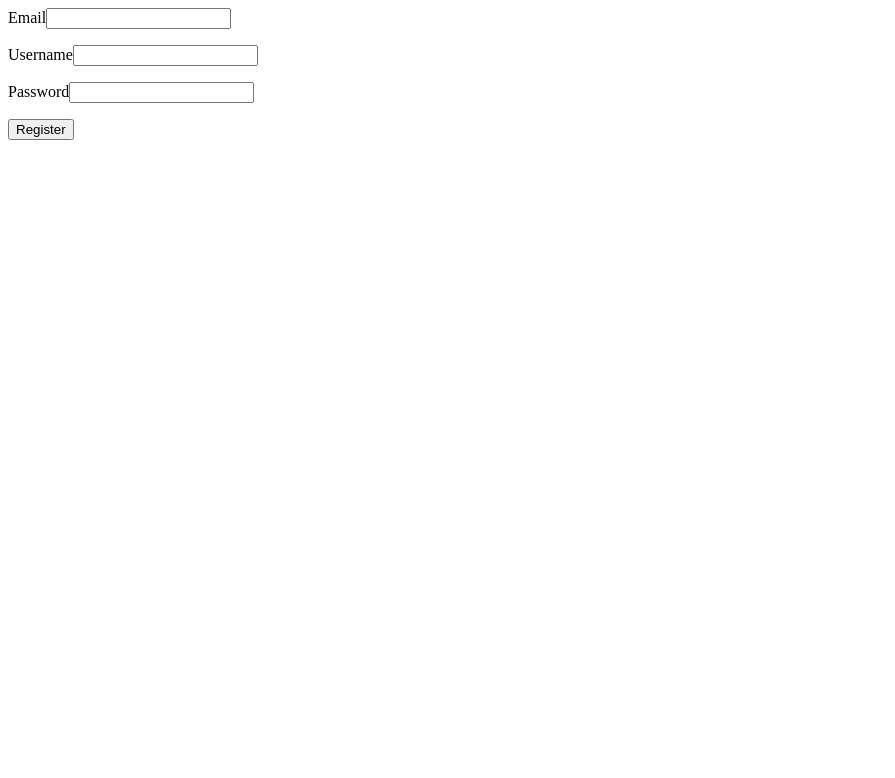
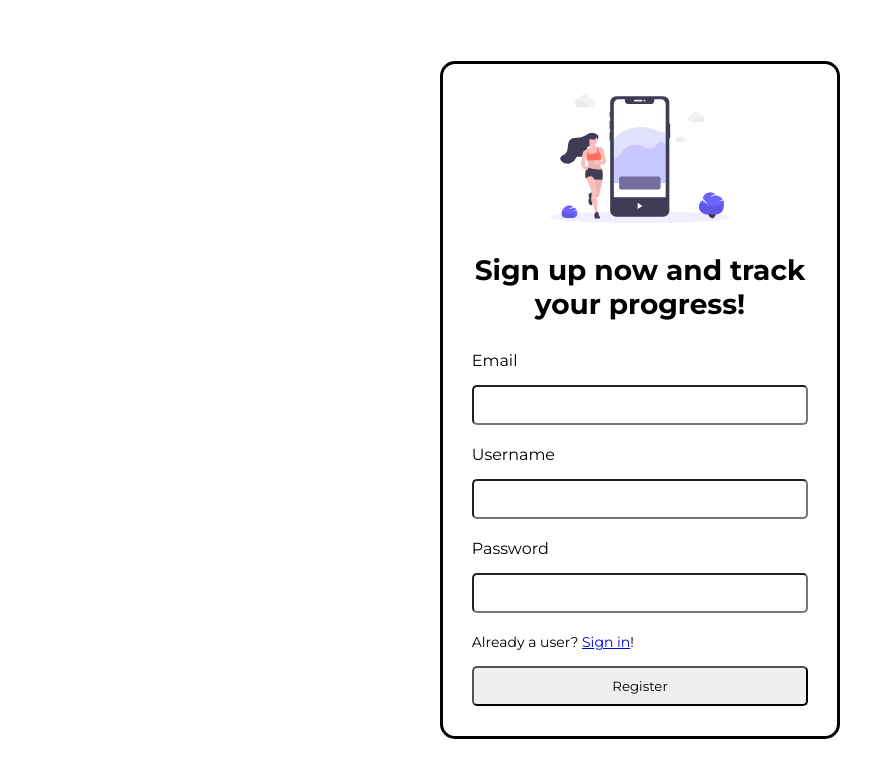
Before and after one commit to JKukielski/fitness-tracking-app, a React (Vite) app in the folder frontend/: page /register in a window 1280 px wide. Shown: the top 778 px of the page, without its empty margins (0-895 px from the left). Built offline with nearby package versions, Linux system fonts and the light colour scheme.

Commit message:
added basic styling

```diff
--- a/frontend/src/index.css
+++ b/frontend/src/index.css
@@ -0,0 +1,8 @@
+@import url('https://fonts.googleapis.com/css2?family=Montserrat:ital,wght@0,100..900;1,100..900&display=swap');
+
+* {
+    margin: 0;
+    padding: 0;
+    box-sizing: border-box;
+    font-family: "Montserrat", sans-serif;
+}
--- a/frontend/src/pages/Login.jsx
+++ b/frontend/src/pages/Login.jsx
@@ -1,8 +1,10 @@
 import axios from 'axios';
 import { useState } from 'react';
 import { useDispatch } from 'react-redux';
-import { useNavigate } from 'react-router-dom';
+import { Link, useNavigate } from 'react-router-dom';
 import { login } from '../state/userSlice';
+import '../styles/LoginRegister.css';
+import images from '../constants/images';
 
 const Login = () => {
   const [email, setEmail] = useState('');
@@ -50,11 +52,14 @@ const Login = () => {
   };
 
   return (
-    <div>
-      <form onSubmit={handleSubmit}>
-        <label htmlFor="email">
+    <div className="form-container">
+      <form onSubmit={handleSubmit} className="form">
+        <img src={images.loginRegister} alt="" className="form-image" />
+        <p className="form-welcome">Welcome back!</p>
+        <label htmlFor="email" className="form-label">
           Email
           <input
+            className="form-input"
             type="email"
             id="email"
             name="email"
@@ -62,10 +67,11 @@ const Login = () => {
             onChange={(e) => setEmail(e.target.value)}
           />
         </label>
-        <p>{errors.email}</p>
-        <label htmlFor="password">
+        <p className="form-error">{errors.email}</p>
+        <label htmlFor="password" className="form-label">
           Password
           <input
+            className="form-input"
             type="password"
             id="password"
             name="password"
@@ -73,8 +79,15 @@ const Login = () => {
             onChange={(e) => setPassword(e.target.value)}
           />
         </label>
-        <p>{errors.password}</p>
-        <button type="submit">Login</button>
+        <p className="form-error">{errors.password}</p>
+
+        <p className="form-redirect">
+          Don't have an account yet? <Link to="/register">Sign up</Link>!
+        </p>
+
+        <button type="submit" className="form-button">
+          Login
+        </button>
       </form>
     </div>
   );
--- a/frontend/src/pages/Register.jsx
+++ b/frontend/src/pages/Register.jsx
@@ -1,6 +1,8 @@
 import { useState } from 'react';
 import axios from 'axios';
-import { useNavigate } from 'react-router-dom';
+import { useNavigate, Link } from 'react-router-dom';
+import '../styles/LoginRegister.css';
+import images from '../constants/images';
 
 const Register = () => {
   const [email, setEmail] = useState('');
@@ -67,11 +69,14 @@ const Register = () => {
   };
 
   return (
-    <div>
-      <form onSubmit={handleSubmit}>
-        <label htmlFor="email">
+    <div className="form-container">
+      <form onSubmit={handleSubmit} className="form">
+        <img src={images.loginRegister} alt="" className="form-image" />
+        <p className="form-welcome">Sign up now and track your progress!</p>
+        <label htmlFor="email" className="form-label">
           Email
           <input
+            className="form-input"
             type="email"
             id="email"
             name="email"
@@ -79,11 +84,12 @@ const Register = () => {
             onChange={(e) => setEmail(e.target.value)}
           />
         </label>
-        <p>{errors.email}</p>
-        <p>{initialErrors.email}</p>
-        <label htmlFor="username">
+        <p className="form-error">{errors.email}</p>
+        <p className="form-error">{initialErrors.email}</p>
+        <label htmlFor="username" className="form-label">
           Username
           <input
+            className="form-input"
             type="text"
             id="username"
             name="username"
@@ -91,11 +97,12 @@ const Register = () => {
             onChange={(e) => setUsername(e.target.value)}
           />
         </label>
-        <p>{errors.username}</p>
-        <p>{initialErrors.username}</p>
-        <label htmlFor="password">
+        <p className="form-error">{errors.username}</p>
+        <p className="form-error">{initialErrors.username}</p>
+        <label htmlFor="password" className="form-label">
           Password
           <input
+            className="form-input"
             type="password"
             id="password"
             name="password"
@@ -103,9 +110,16 @@ const Register = () => {
             onChange={(e) => setPassword(e.target.value)}
           />
         </label>
-        <p>{errors.password}</p>
-        <p>{initialErrors.password}</p>
-        <button type="submit">Register</button>
+        <p className="form-error">{errors.password}</p>
+        <p className="form-error">{initialErrors.password}</p>
+
+        <p className="form-redirect">
+          Already a user? <Link to="/login">Sign in</Link>!
+        </p>
+
+        <button type="submit" className="form-button">
+          Register
+        </button>
       </form>
     </div>
   );
--- /dev/null
+++ b/frontend/src/styles/LoginRegister.css
@@ -0,0 +1,64 @@
+.form-container {
+    width: 100%;
+    height: 100vh;
+    display: flex;
+    justify-content: center;
+    align-items: center;
+}
+
+.form {
+    width: 400px;
+
+    display: flex;
+    flex-direction: column;
+    justify-content: center;
+    align-items: center;
+
+    border: 3px solid black;
+    border-radius: 15px;
+    padding: 30px 10px;
+}
+
+.form-image {
+    width: 180px;
+    margin-bottom: 30px;
+}
+
+.form-welcome {
+    font-size: 28px;
+    font-weight: 700;
+    margin-bottom: 30px;
+    text-align: center;
+}
+
+.form-label {
+    display: flex;
+    flex-direction: column;
+    width: 90%;
+}
+
+.form-input {
+    margin-top: 15px;
+    padding: 10px;
+    border-radius: 5px;
+}
+
+.form-redirect {
+    width: 90%;
+    margin-bottom: 15px;
+    font-size: 14px;
+}
+
+.form-button {
+    width: 90%;
+    padding: 10px;
+    border-radius: 5px;
+    cursor: pointer;
+}
+
+.form-error {
+    font-size: 12px;
+    width: 90%;
+    margin: 5px 0;
+    color: red;
+}
```
